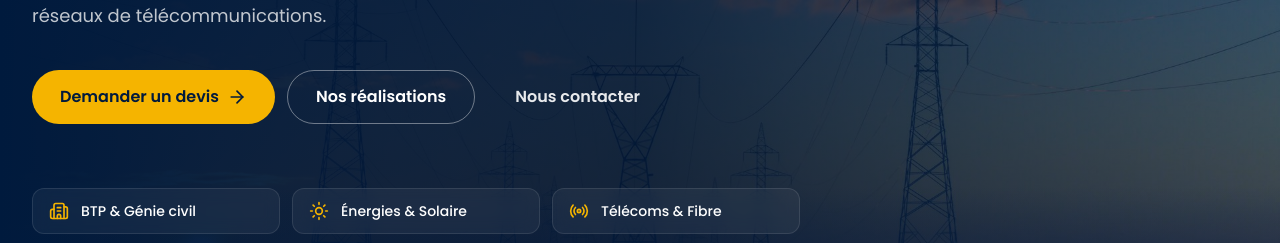
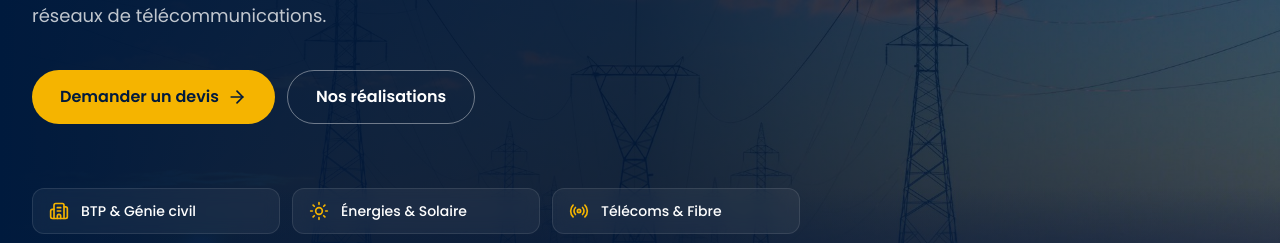
Before and after one commit to etheocledk/atl-btp, a React (Vite) app: page / in a window 1280 px wide. Shown: the part 454-697 px from the top of the page. Built offline with nearby package versions, Linux system fonts and the light colour scheme.

Commit message:
style: deux boutons d'action dans le hero au lieu de trois
Co-Authored-By: Claude Opus 5.5 <noreply@anthropic.com>

```diff
--- a/src/components/Hero.tsx
+++ b/src/components/Hero.tsx
@@ -51,12 +51,6 @@ export default function Hero() {
             >
               Nos réalisations
             </a>
-            <a
-              href="#contact"
-              className="inline-flex items-center justify-center rounded-full px-7 py-3.5 font-semibold text-white/90 underline-offset-4 transition hover:text-gold hover:underline"
-            >
-              Nous contacter
-            </a>
           </div>
         </div>
 
```
